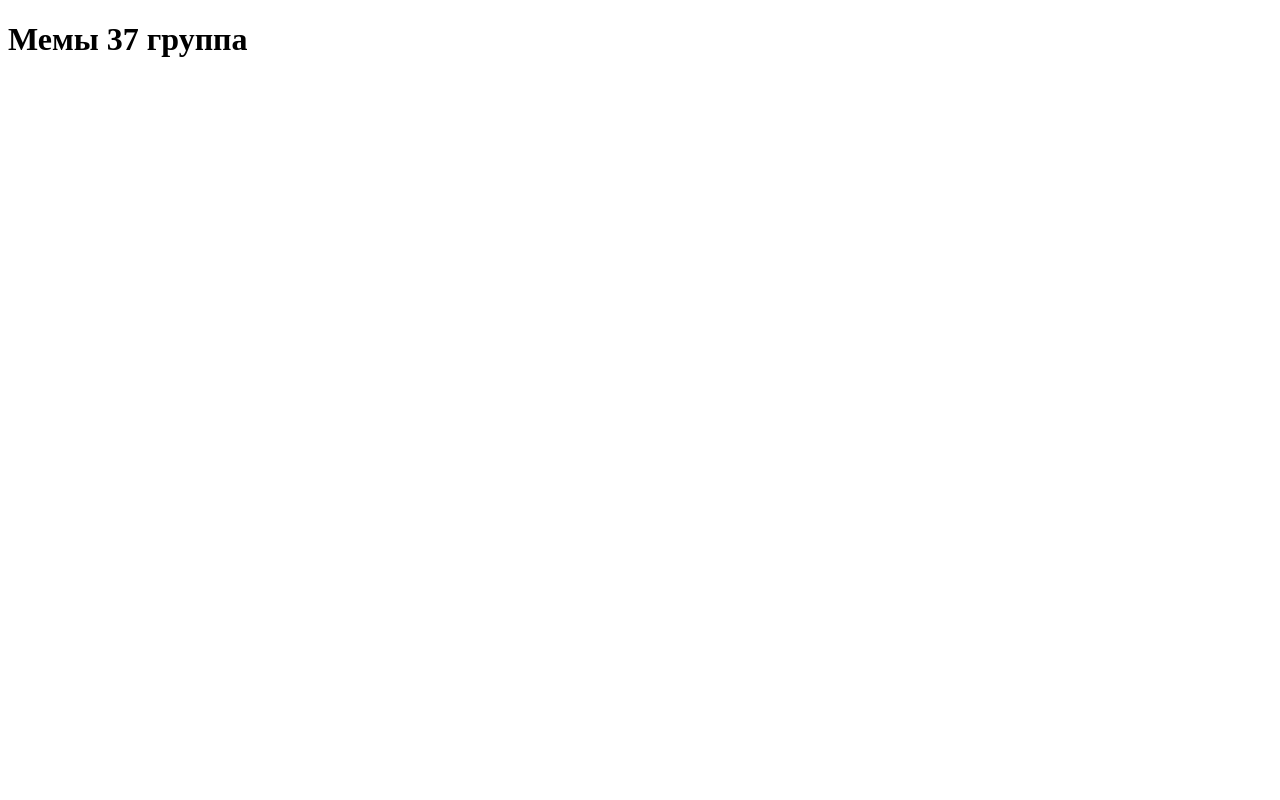
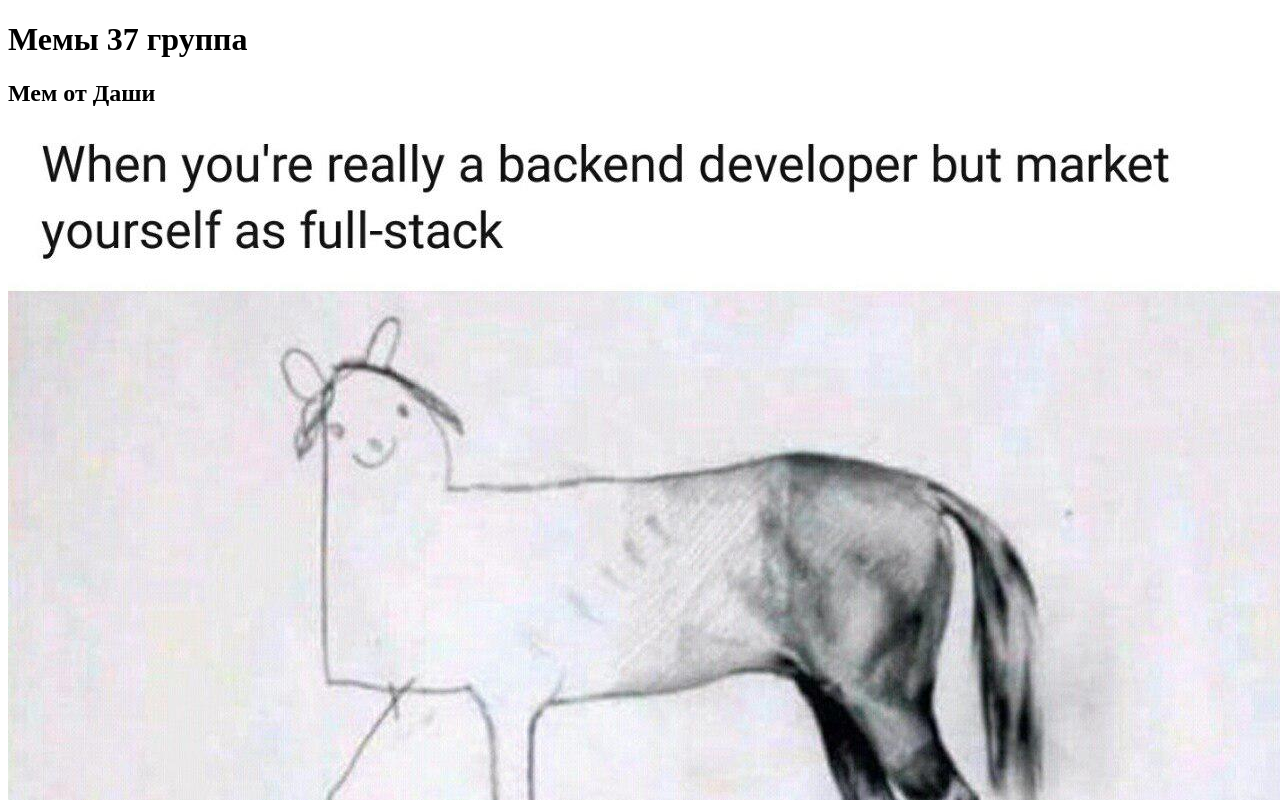
Before and after one commit to ladariia/web__37, a plain HTML site: page index.html in a window 1280 px wide. Shown: the top 800 px of the page. Drawn offline with Linux system fonts and the light colour scheme.

Commit message:
Revert "deleted code"
This reverts commit eb1d8a56a9d3fa20fb5e4118e63fc7b2a1acd9bc.

```diff
--- a/index.html
+++ b/index.html
@@ -9,7 +9,12 @@
 
 <body>
     <h1>Мемы 37 группа</h1>
-
+    <div class="cards">
+        <div class="card">
+            <h2>Мем от Даши</h2>
+            <img src="web.jpg" alt="Мем от Даши">
+        </div>
+    </div>
 </body>
 
 </html>
```
